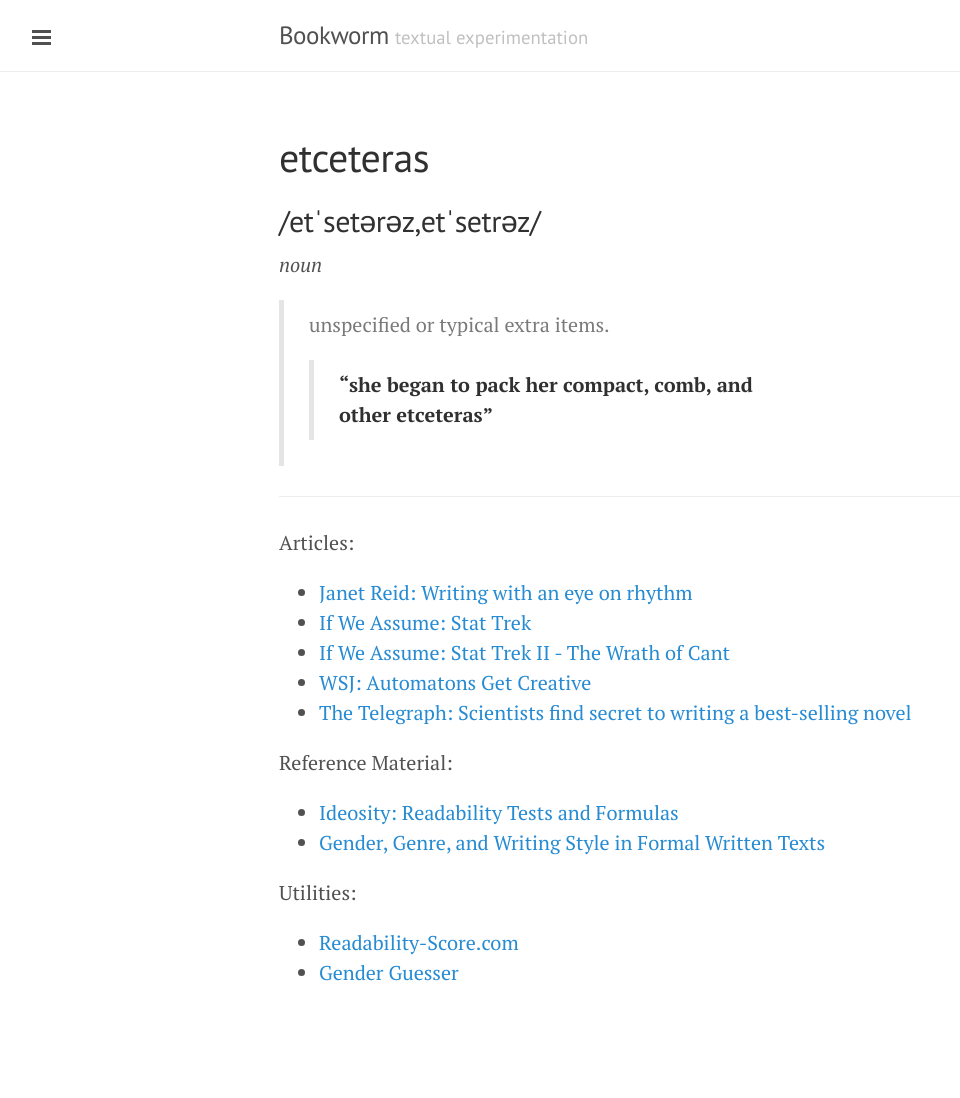
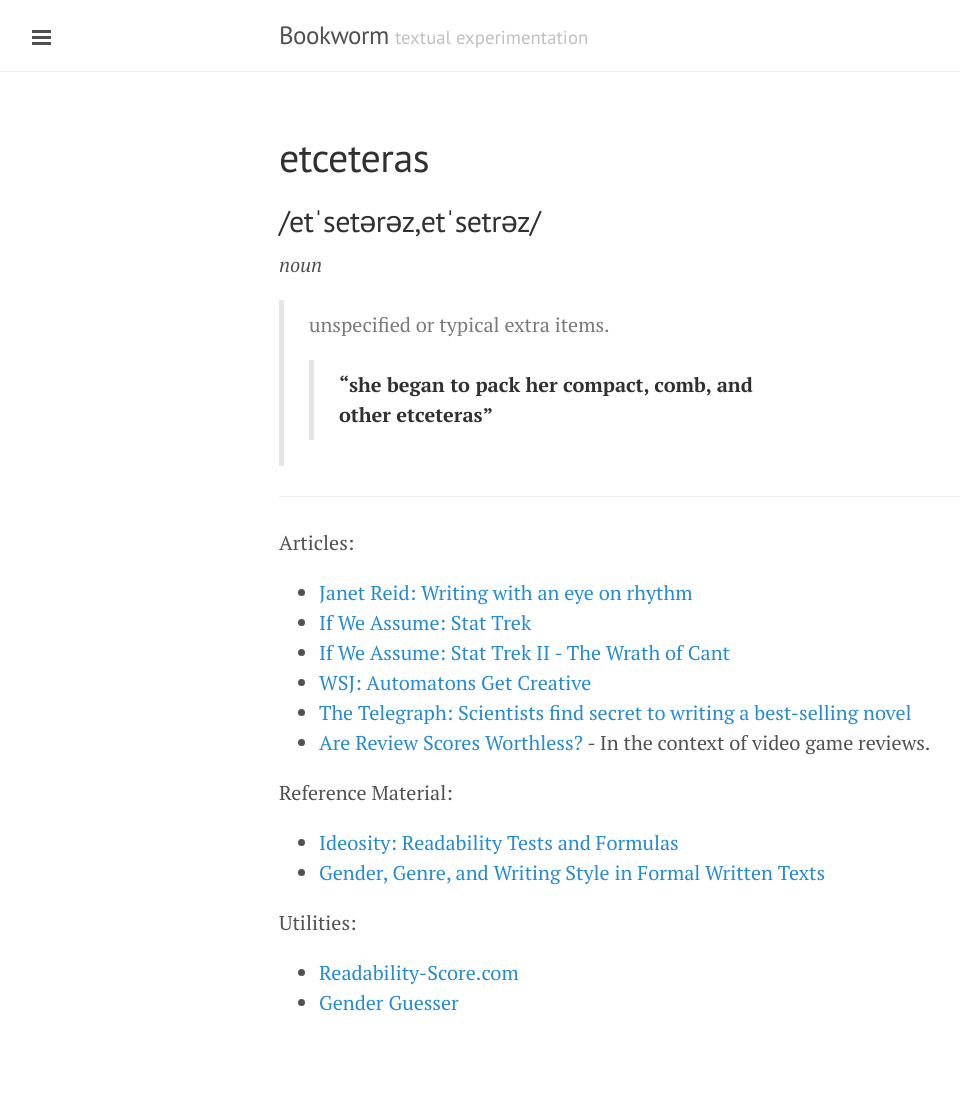
Before and after one commit to davidlday/bookworm-blog, a Jekyll site: the page built from etceteras.md, in a window 1280 px wide. Shown: the whole page, without its empty margins (1-961 px from the left). Built offline with Jekyll 4.4.1, drawn with Linux system fonts in a browser that asks for light colours; Markdown is read by kramdown in place of the engine named in the settings; before the commit the page ends 1068 px from its top, so only the background shows below that.

Commit message:
Added article about game review scores.

```diff
--- a/etceteras.md
+++ b/etceteras.md
@@ -18,6 +18,7 @@ Articles:
 * [If We Assume: Stat Trek II - The Wrath of Cant](http://www.ifweassume.com/2013/02/stat-trek-ii-wrath-of-cant.html)
 * [WSJ: Automatons Get Creative](http://online.wsj.com/news/articles/SB10000872396390444375104577591304277229534?mg=reno64-wsj&url=http%3A%2F%2Fonline.wsj.com%2Farticle%2FSB10000872396390444375104577591304277229534.html)
 * [The Telegraph: Scientists find secret to writing a best-selling novel](http://www.telegraph.co.uk/technology/news/10560533/Scientists-find-secret-to-writing-a-best-selling-novel.html)
+* [Are Review Scores Worthless?](http://www.gamesindustry.biz/articles/2015-02-10-are-review-scores-pointless) - In the context of video game reviews.
 
 Reference Material:
 
```
